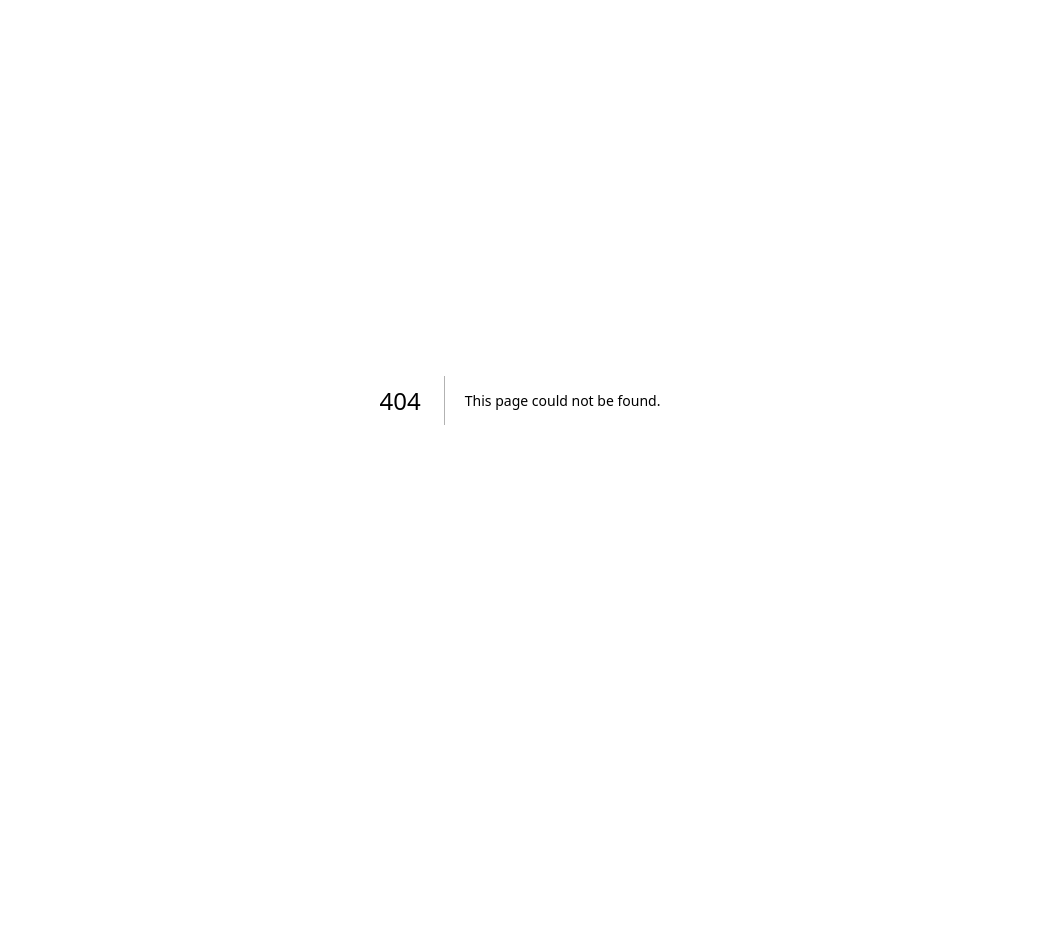
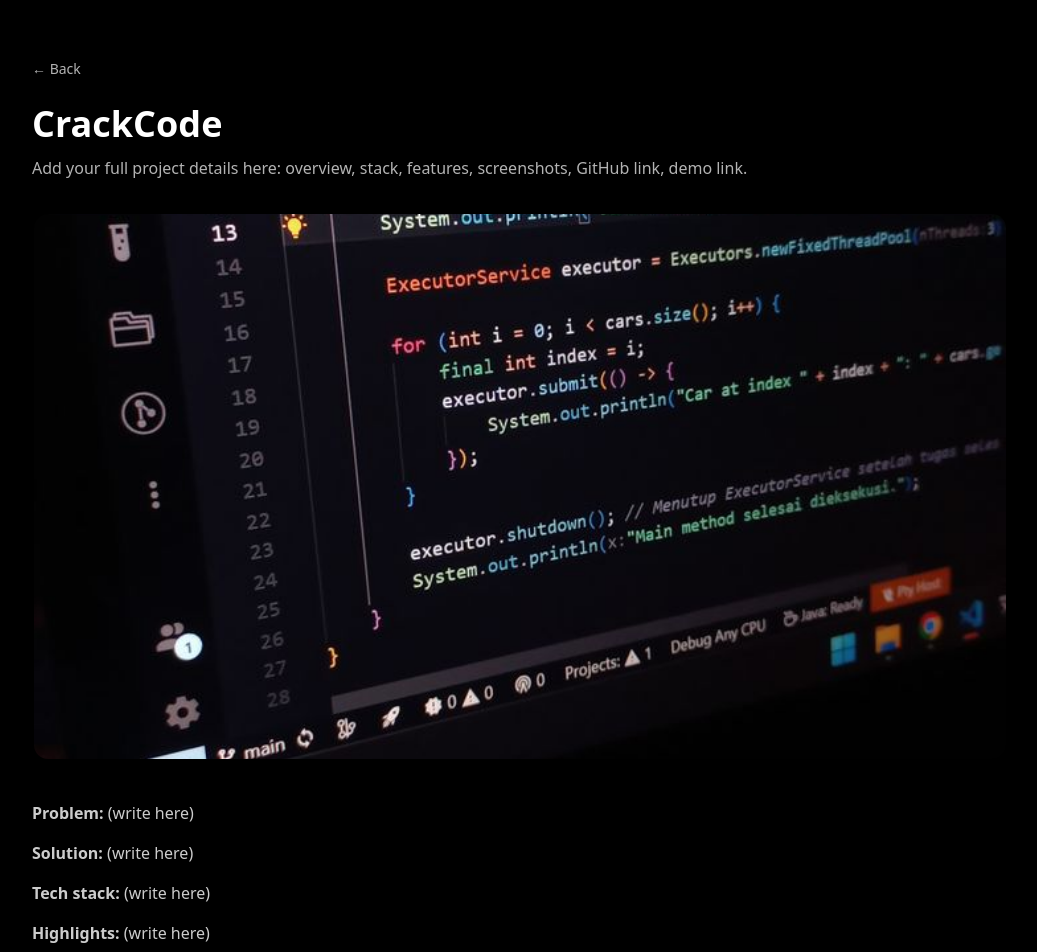
Before and after one commit to vidun-upek/Portfolio, a Next.js app in the folder pf/: page /projects/crackcode in a window 1280 px wide. Before the commit this address had no page. Shown: the top 952 px of the page, without its empty margins (120-1157 px from the left). Before the commit the page ends 800 px from the top, so only its background shows below. Built offline with nearby package versions, Linux system fonts and the light colour scheme.

Commit message:
feat: add dynamic [slug] routes for detailed project views

```diff
--- /dev/null
+++ b/pf/src/app/projects/[slug]/page.tsx
@@ -0,0 +1,49 @@
+import { stripProjects } from "@/data/projects";
+import Image from "next/image";
+import { notFound } from "next/navigation";
+import Link from "next/link";
+
+export default function ProjectDetail({ params }: { params: { slug: string } }) {
+  const project = stripProjects.find((p) => p.slug === params.slug);
+  if (!project) return notFound();
+
+  return (
+    <main className="min-h-screen bg-black text-white">
+      <div className="max-w-5xl mx-auto px-6 py-14">
+        <Link href="/" className="text-white/70 hover:text-white text-sm">
+          ← Back
+        </Link>
+
+        <h1 className="mt-6 text-4xl font-semibold">{project.title}</h1>
+        <p className="mt-3 text-white/70">
+          Add your full project details here: overview, stack, features,
+          screenshots, GitHub link, demo link.
+        </p>
+
+        <div className="mt-8 relative w-full aspect-[16/9] rounded-2xl overflow-hidden border-2 border-black">
+          <Image
+            src={project.image}
+            alt={project.title}
+            fill
+            className="object-cover"
+          />
+        </div>
+
+        <div className="mt-10 space-y-4 text-white/80">
+          <p>
+            <b>Problem:</b> (write here)
+          </p>
+          <p>
+            <b>Solution:</b> (write here)
+          </p>
+          <p>
+            <b>Tech stack:</b> (write here)
+          </p>
+          <p>
+            <b>Highlights:</b> (write here)
+          </p>
+        </div>
+      </div>
+    </main>
+  );
+}
--- /dev/null
+++ b/pf/src/app/projects/page.tsx
@@ -0,0 +1,18 @@
+import Link from "next/link";
+
+export default function ProjectsPage() {
+  return (
+    <main style={{ padding: 40 }}>
+      <h1>Projects</h1>
+
+      <ul>
+        <li>
+          <Link href="/projects/meditrace">MediTrace</Link>
+        </li>
+        <li>
+          <Link href="/projects/crackcode">CrackCode</Link>
+        </li>
+      </ul>
+    </main>
+  );
+}
```
